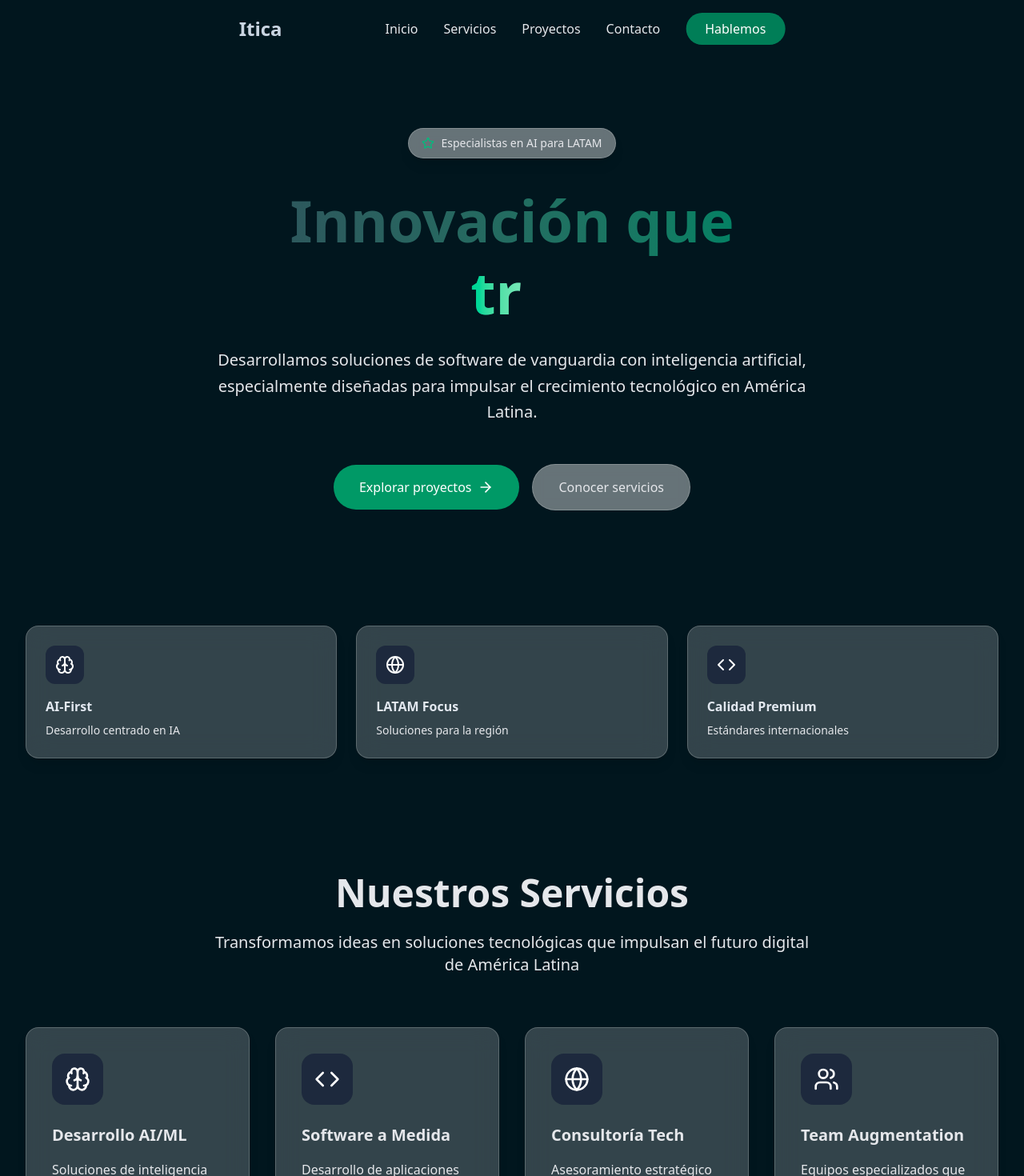
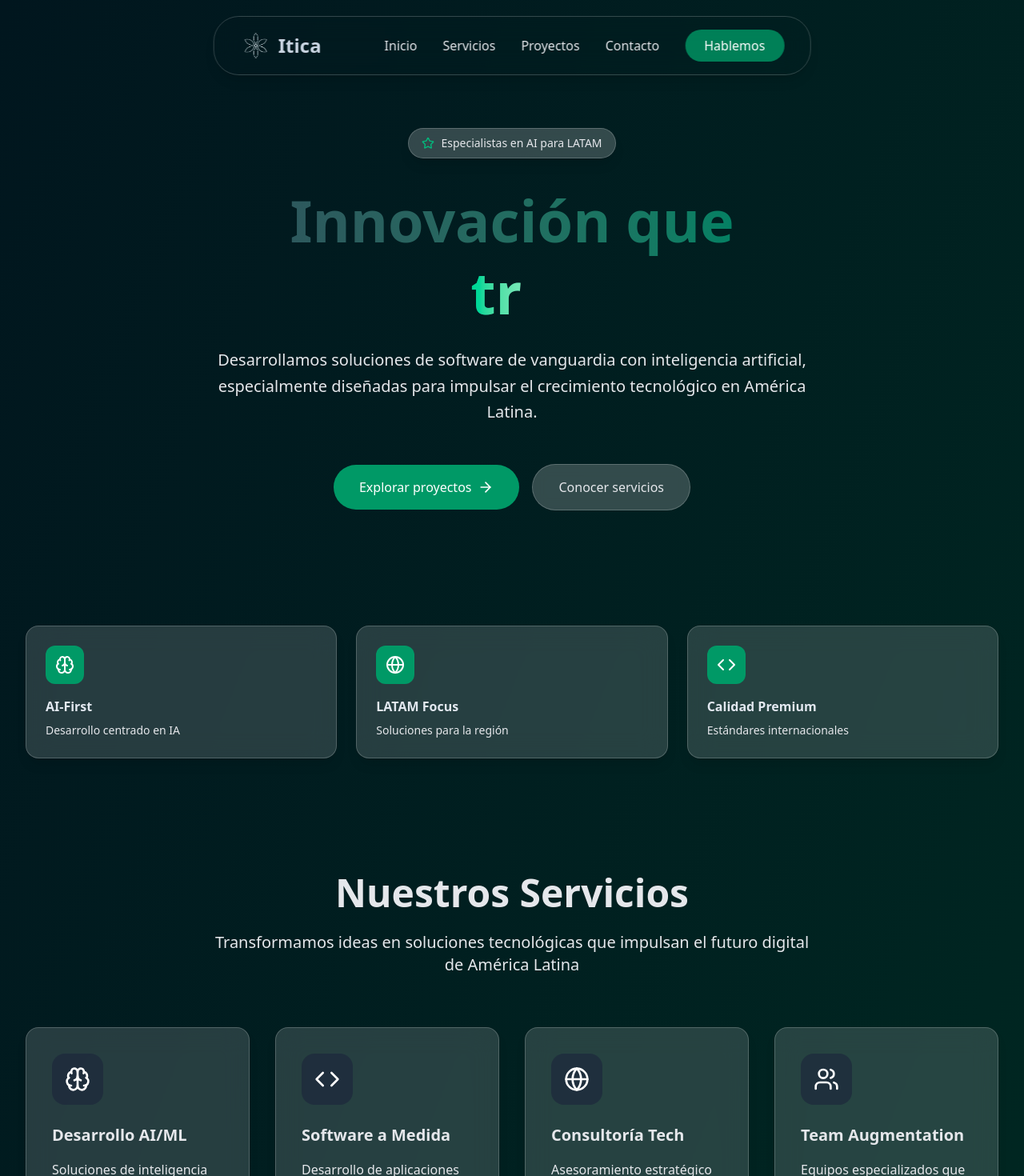
Before and after one commit to itica-lat/itica-web, a React (Vite) app: page / in a window 1280 px wide. Shown: the top 1470 px of the page at 80% size. Built offline with nearby package versions, Linux system fonts and the light colour scheme.

Commit message:
Visual Changes

```diff
--- a/src/App.jsx
+++ b/src/App.jsx
@@ -56,16 +56,13 @@ export default function IticaWebsite() {
   ];
 
   return (
-    <div className="min-h-screen bg-[#01161E]">
+    <div className="min-h-screen bg-gradient-to-br from-[#01161E] to-emerald-950">
       {/* Navigation */}
-      <nav className={`fixed w-7/12 z-50 transition-all rounded-4xl duration-300 left-1/2 -translate-x-1/2 ${
-        scrollY > 50
-          ? 'backdrop-blur-lg shadow-lg border-b border-white/20 mt-5'
-          : 'bg-transparent'
-      }`}>
+      <nav className={`fixed w-7/12 z-50 transition-all rounded-4xl duration-300 left-1/2 -translate-x-1/2 backdrop-blur-lg shadow-lg border-1 border-white/20  mt-5`}>
         <div className="max-w-7xl mx-auto px-4 sm:px-6 lg:px-8">
           <div className="flex justify-between items-center py-4">
             <div className="flex items-center space-x-2">
+              <img src={IticaLogo} alt="Logo Itica" className='w-10 h-10' />
               <span className="text-2xl font-bold bg-slate-300 bg-clip-text text-transparent">
                 Itica
               </span>
@@ -110,7 +107,7 @@ export default function IticaWebsite() {
       <section id="inicio" className="pt-20 pb-16 px-4 sm:px-6 lg:px-8">
         <div className="max-w-7xl mx-auto">
           <div className="text-center py-20">
-            <div className="inline-flex items-center px-4 py-2 bg-white/40 backdrop-blur-sm rounded-full border border-white/20 mb-8 shadow-lg">
+            <div className="inline-flex items-center px-4 py-2 bg-white/20 backdrop-blur-sm rounded-full border border-white/20 mb-8 shadow-lg">
               <Star className="w-4 h-4 text-emerald-500 mr-2" />
               <span className="text-sm font-medium text-gray-200">Especialistas en AI para LATAM</span>
             </div>
@@ -133,7 +130,7 @@ export default function IticaWebsite() {
                 Explorar proyectos
                 <ArrowRight className="ml-2 w-5 h-5 group-hover:translate-x-1 transition-transform" />
               </button>
-              <button className="bg-white/40 backdrop-blur-sm text-gray-200 px-8 py-4 rounded-full font-medium hover:bg-white/60 cursor-pointer transition-all duration-300 border border-white/20">
+              <button className="bg-white/20 backdrop-blur-sm text-gray-200 px-8 py-4 rounded-full font-medium hover:bg-white/40 cursor-pointer transition-all duration-300 border border-white/20">
                 Conocer servicios
               </button>
             </div>
@@ -147,8 +144,8 @@ export default function IticaWebsite() {
               { icon: <Globe className="w-6 h-6" />, title: "LATAM Focus", desc: "Soluciones para la región" },
               { icon: <Code className="w-6 h-6" />, title: "Calidad Premium", desc: "Estándares internacionales" }
             ].map((item, i) => (
-              <div key={i} className="bg-white/20 backdrop-blur-lg rounded-2xl p-6 border border-white/20 shadow-lg hover:shadow-xl transition-all duration-300 transform hover:-translate-y-2">
-                <div className="w-12 h-12 bg-slate-800 rounded-xl flex items-center justify-center text-white mb-4">
+              <div key={i} className="bg-white/15 backdrop-blur-lg rounded-2xl p-6 border border-white/20 shadow-lg hover:shadow-xl transition-all duration-300 transform hover:-translate-y-2">
+                <div className="w-12 h-12 bg-emerald-600 rounded-xl flex items-center justify-center text-white mb-4">
                   {item.icon}
                 </div>
                 <h3 className="font-bold text-slate-200 mb-2">{item.title}</h3>
@@ -175,8 +172,8 @@ export default function IticaWebsite() {
 
           <div className="grid md:grid-cols-2 lg:grid-cols-4 gap-8">
             {services.map((service, i) => (
-              <div key={i} className="group bg-white/20 backdrop-blur-lg rounded-2xl p-8 border border-white/20 shadow-lg hover:shadow-2xl transition-all duration-500 transform hover:-translate-y-4">
-                <div className="w-16 h-16 bg-slate-800 rounded-2xl flex items-center justify-center text-white mb-6 group-hover:scale-110 transition-transform duration-300">
+              <div key={i} className="group bg-white/15 backdrop-blur-lg rounded-2xl p-8 border border-white/20 shadow-lg hover:shadow-2xl transition-all duration-500 transform hover:-translate-y-4">
+                <div className="w-16 h-16 bg-slate-800/70 rounded-2xl flex items-center justify-center text-white mb-6 group-hover:scale-110 transition-transform duration-300">
                   {service.icon}
                 </div>
                 <h3 className="text-xl font-bold text-gray-200 mb-4">{service.title}</h3>
@@ -202,7 +199,7 @@ export default function IticaWebsite() {
 
           <div className="grid md:grid-cols-2 gap-8">
             {projects.map((project, i) => (
-              <div key={i} className="group bg-white/20 backdrop-blur-lg rounded-3xl p-8 border border-white/20 shadow-lg hover:shadow-2xl transition-all duration-500 transform hover:-translate-y-2">
+              <div key={i} className="group bg-white/15 backdrop-blur-lg rounded-3xl p-8 border border-white/20 shadow-lg hover:shadow-2xl transition-all duration-500 transform hover:-translate-y-2">
                 <div className="flex items-start justify-between mb-6">
                   <h3 className="text-2xl font-bold text-gray-200 group-hover:text-emerald-600 transition-colors">
                     {project.name}
@@ -232,8 +229,8 @@ export default function IticaWebsite() {
             Conversemos sobre cómo podemos transformar tu visión en realidad tecnológica
           </p>
 
-          <div className="bg-white/20 backdrop-blur-lg rounded-3xl p-12 border border-white/20 shadow-2xl">
-            <div className="grid md:grid-cols-2 gap-8 items-center">
+          <div className="bg-white/15 backdrop-blur-lg rounded-3xl p-12 border border-white/20 shadow-2xl">
+            <div className="grid md:grid-cols-2 gap-8 items-end">
               <div className="text-left">
                 <h3 className="text-2xl font-bold text-gray-200 mb-4">Hablemos de tu proyecto</h3>
                 <div className="space-y-3">
@@ -253,7 +250,7 @@ export default function IticaWebsite() {
               </div>
 
               <div>
-                <button className="w-full bg-emerald-500 text-white px-8 py-4 rounded-2xl font-medium hover:shadow-xl transition-all duration-300 transform hover:scale-105 mb-4">
+                <button className="w-full cursor-pointer bg-emerald-500 text-white px-8 py-4 rounded-2xl font-medium hover:shadow-xl transition-all duration-300 transform hover:scale-105">
                   Iniciar conversación
                 </button>
               </div>
```
